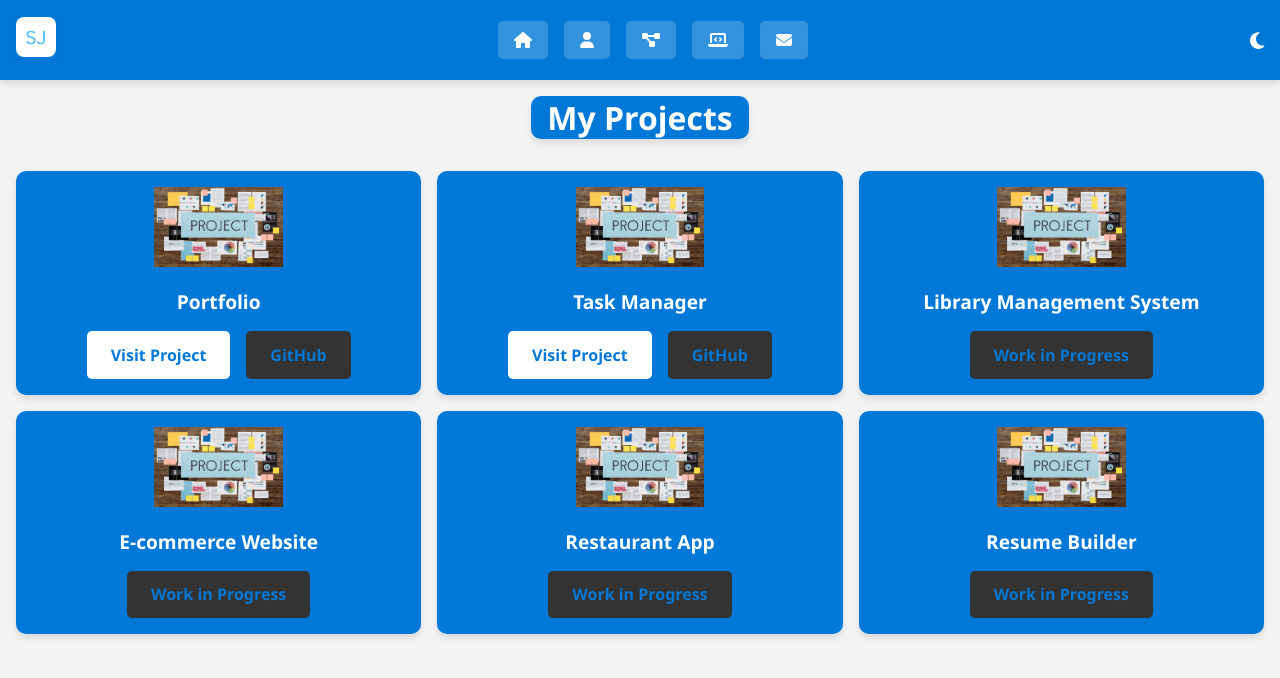
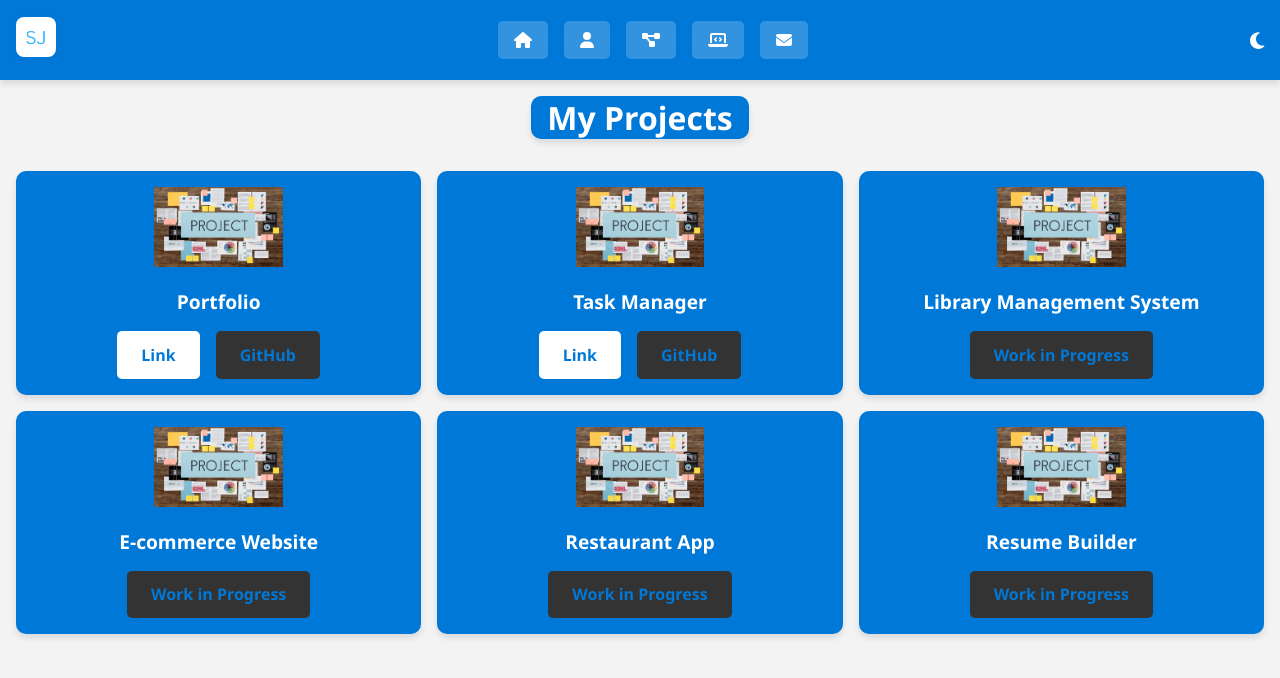
Before and after one commit to ShivamJ39/Portfolio, an Angular app: page /project in a window 1280 px wide. Shown: the top 678 px of the page. Built offline with nearby package versions, Linux system fonts and the light colour scheme.

Commit message:
Update project.component.html

```diff
--- a/src/app/project/project.component.html
+++ b/src/app/project/project.component.html
@@ -9,15 +9,13 @@
       <img [src]="project.image" alt="{{ project.name }}" />
       <h3>{{ project.name }}</h3>
       <div class="buttons">
-        <!-- Show buttons for the first project -->
-     <!-- Show buttons for the first and second project -->
+
 <div class="buttons" *ngIf="i === 0 || i === 1">
-  <a [href]="project.link" target="_blank" class="project-btn">Visit Project</a>
+  <a [href]="project.link" target="_blank" class="project-btn">Link</a>
   <a *ngIf="project.github" [href]="project.github" target="_blank" class="github-btn">GitHub</a>
 </div>
 
-        <!-- Show "Work in Progress" for other projects -->
-       <!-- Show "Work in Progress" for other projects -->
+
 <div *ngIf="i !== 0 && i !== 1" class="work-in-progress">
   <span>Work in Progress</span>
 </div>
```
